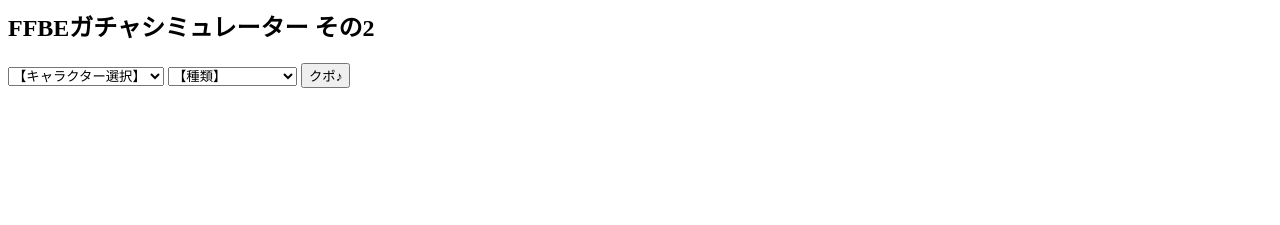
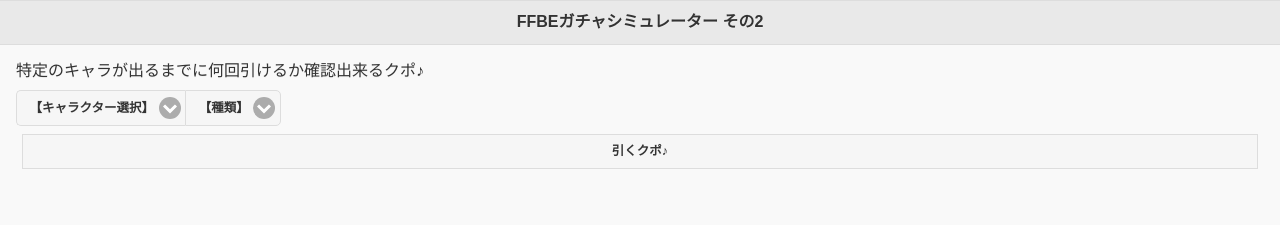
Before and after one commit to salsak-github/ffbe-gacha, a plain HTML site: page index2.html in a window 1280 px wide. Drawn offline with Linux system fonts and the light colour scheme.

Commit message:
ページ刷新

```diff
--- a/index2.html
+++ b/index2.html
@@ -1,38 +1,56 @@
-<title>FFBEガチャシミュレーター</title>
+<html>
+
+<head>
+  <meta charset="utf-8">
+  <title>FFBEガチャシミュレーター その2</title>
   <style type="text/css">
-<!--
-div {
-  max-height: 999999px;
-}
-div.scr {
-  overflow-y: auto;   /* スクロール表示 */
-  width: 550px;
+    <!-- div.scr {
+      overflow-y: auto;
+      /* スクロール表示 */
       height: 150px;
       border: 1px #000000 solid;
       padding: 5px;
     }
+
     -->
   </style>
+  <meta name="viewport" content="width=device-width, initial-scale=1">
+  <!-- <link rel="stylesheet" href="http://code.jquery.com/mobile/1.4.5/jquery.mobile-1.4.5.min.css" /> -->
+  <!-- <script src="http://code.jquery.com/jquery-2.1.4.min.js"></script> -->
+  <!-- <script src="http://code.jquery.com/mobile/1.4.5/jquery.mobile-1.4.5.min.js"></script> -->
+  <link rel="stylesheet" type="text/css" href="jquery.mobile-1.4.5.min.css" />
+  <script type="text/javascript" src="jquery-2.1.4.min.js"></script>
+  <script type="text/javascript" src="jquery.mobile-1.4.5.min.js"></script>
+  <script type="text/javascript" src="program.js"></script>
+  <script type="text/javascript" src="gacha.js"></script>
+  <script type="text/javascript" src="gacha_pickup.js"></script>
 </head>
 
 <body>
-<script type="text/javascript" src="program.js"></script>
-<script type="text/javascript" src="gacha.js"></script>
-<script type="text/javascript" src="gacha_pickup.js"></script>
-</body>
-<h2>FFBEガチャシミュレーター その2</h2>
+
+  <div data-role="page">
+    <div data-role="header">
+      <h1>FFBEガチャシミュレーター その2</h1>
+    </div>
+    <div role="main" class="ui-content">
+      特定のキャラが出るまでに何回引けるか確認出来るクポ♪
       <form name="form1">
-<select name="character">
-</select>
-<select name="shurui">
+        <fieldset data-role="controlgroup" data-type="horizontal">
+          <select name="character" data-mini="true"></select>
+          <select name="shurui" data-mini="true">
             <option value="">【種類】</option>
             <option value="normal">通常召喚</option>
             <option value="pickup">ピックアップ召喚</option>
           </select>
-<input type="button" value="クポ♪" onclick="Execute2();">
+        </fieldset>
+        <a href="#" class="ui-btn ui-mini" onclick="Execute2();">引くクポ♪</a>
       </form>
       <div id="output1"></div>
       <br />
       <div id="output2"></div>
+    </div>
+  </div>
+</body>
+
 </html>
 <script type="text/javascript" src="ddlb.js"></script>
```
Lines whose indentation alone changed are shown as unchanged.
